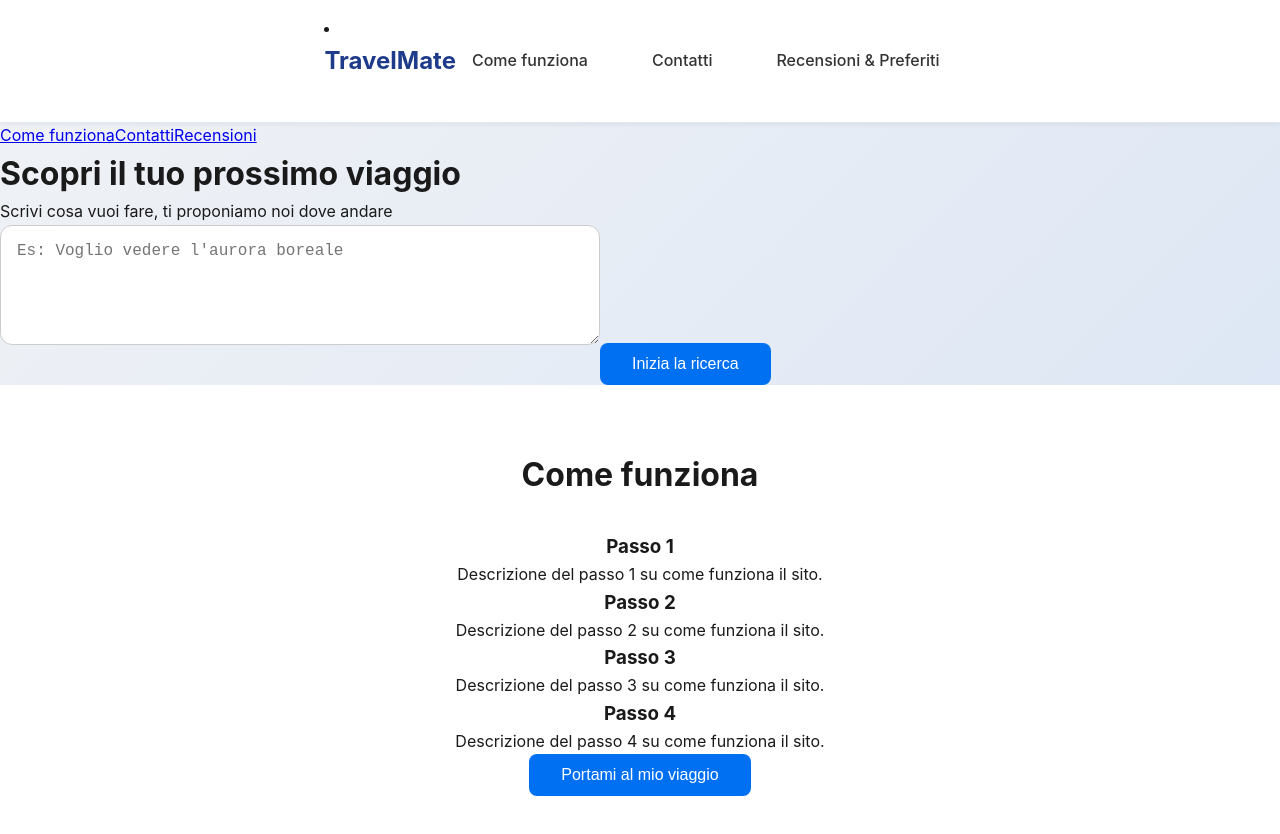
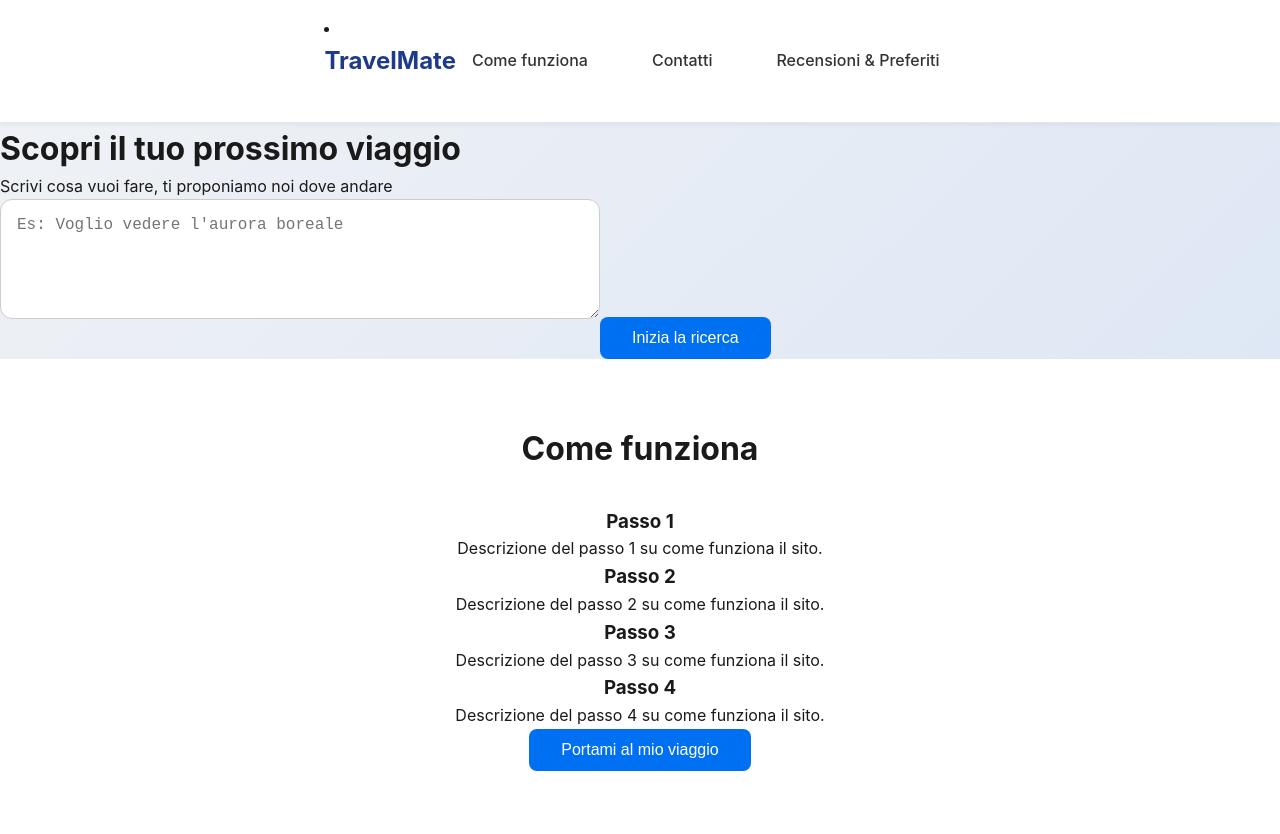
Before and after one commit to enricodifranco/travel-mvp-starter, a React (Create React App) app: page / in a window 1280 px wide. Shown: the top 834 px of the page. Built offline with nearby package versions, Linux system fonts and the light colour scheme.

Commit message:
Update Homepage.js

```diff
--- a/src/pages/Homepage.js
+++ b/src/pages/Homepage.js
@@ -10,11 +10,6 @@ const Homepage = () => {
 
   return (
     <div className="min-h-screen">
-      <nav className="flex justify-center gap-10 p-4 bg-white shadow">
-        <a href="#come-funziona" className="text-blue-600 font-semibold">Come funziona</a>
-        <a href="/contatti" className="text-blue-600 font-semibold">Contatti</a>
-        <a href="/recensioni" className="text-blue-600 font-semibold">Recensioni</a>
-      </nav>
       <header className="flex flex-col items-center justify-center text-center h-[60vh] bg-blue-50">
         <h1 className="text-4xl font-bold">Scopri il tuo prossimo viaggio</h1>
         <p className="text-lg text-gray-600 mt-2">Scrivi cosa vuoi fare, ti proponiamo noi dove andare</p>
```
